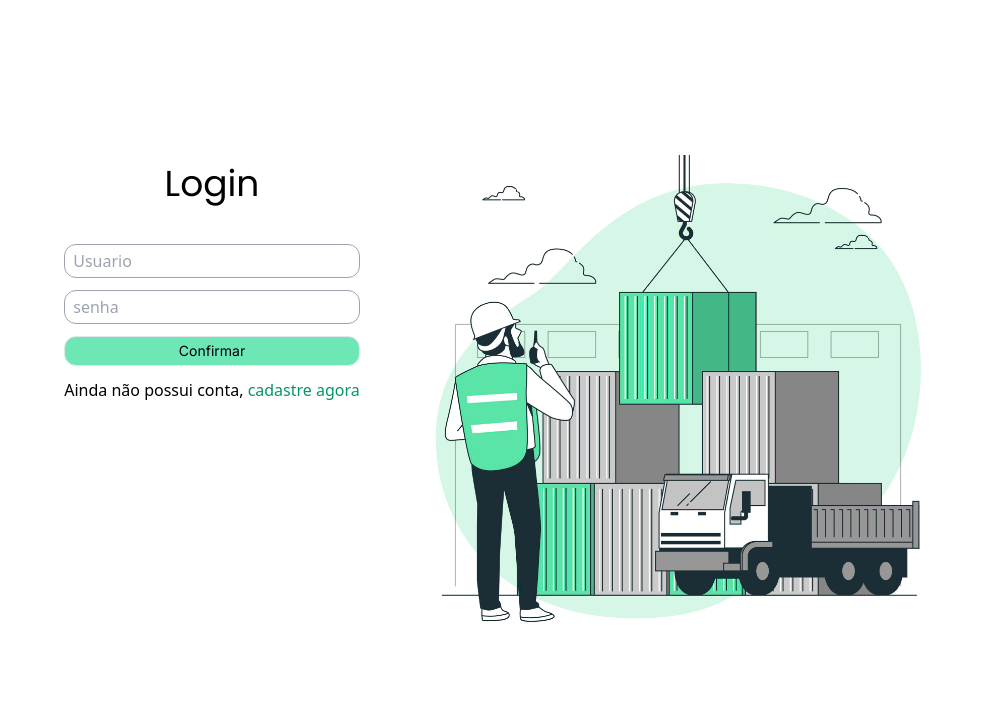
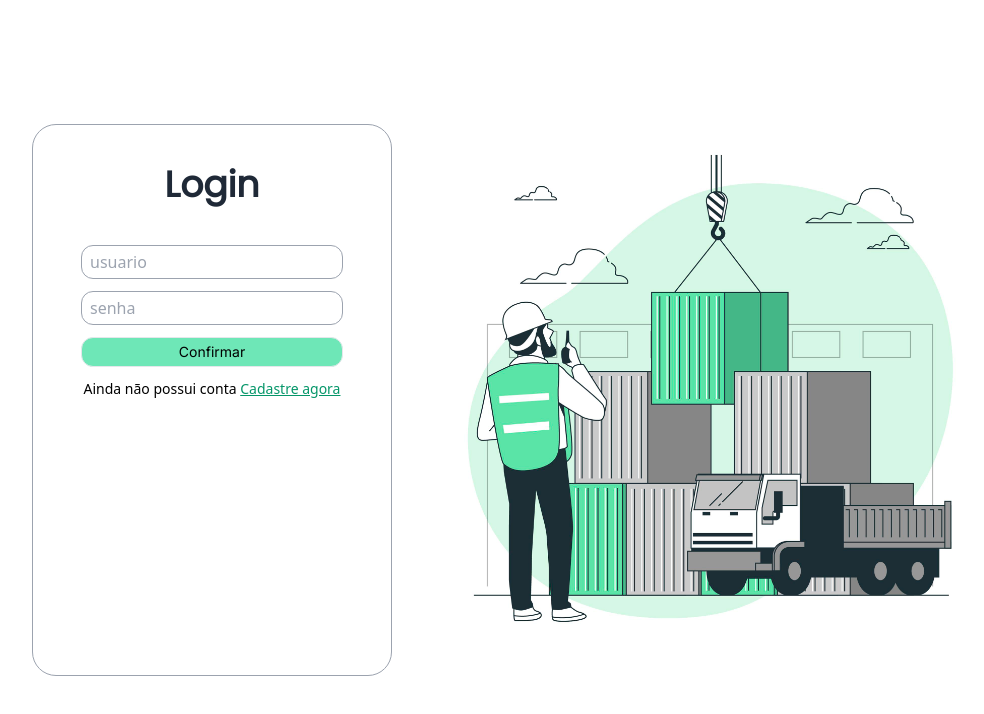
Before and after one commit to fre200tey623/Programacao-Web, a React (Vite) app in the folder Front-end/: page / in a window 1280 px wide. Shown: the top 714 px of the page, without its empty margins (144-1128 px from the left). Built offline with nearby package versions, Linux system fonts and the light colour scheme; no server answers.

Commit message:
Componente Login atualizado

```diff
--- a/Front-end/src/Login.jsx
+++ b/Front-end/src/Login.jsx
@@ -7,84 +7,53 @@ import { api } from "./services/api";
 import { useEffect, useState } from "react";
 import { Link } from "react-router-dom";
 import Loading from "./assets/images/loading.png";
-export default function Login({setToken,setNomeUsuario}) {
-  const [email,setEmail] = useState("")
-  const [senha,setSenha] = useState("")
+export default function Login({ setToken, setNomeUsuario }) {
+  const [email, setEmail] = useState("");
+  const [senha, setSenha] = useState("");
   const [isLoading, setIsLoading] = useState(false);
-  const navigate = useNavigate()
+  const navigate = useNavigate();
 
-  const [latitude,setLatitude] = useState()
-  const [longitude,setLongitude] = useState()
-  const [pais,setPais] = useState("")
-  const [cidade,setCidade] = useState("")
-  const [estado,setEstado] = useState("")
+  const [latitude, setLatitude] = useState();
+  const [longitude, setLongitude] = useState();
+  const [pais, setPais] = useState("");
+  const [cidade, setCidade] = useState("");
+  const [estado, setEstado] = useState("");
 
-    // function handleClick(){
-    //   setIsLoading(true);
-    //   api.post("usuario/login",{
-    //     email: email,
-    //     senha: senha,
-    //     local: {
-    //       longitude:231,
-    //       latitude:231,
-    //       pais:"231",
-    //       estado:"231",
-    //       cidade:"231"
-    //     }
-    //   })
-    //   .then(function (response) {
-    //     console.log(response.data);
-    //     {setToken(response.data.data.token)};
-    //     {setNomeUsurio(response.data.data.nome)}
-
-    //     setIsLoading(false);
-    //     navigate("/home")
-
-    //   })
-    //   .catch(function (error) {
-    //     console.log(error);
-    //     setIsLoading(false);
-    //   });
-    // }
-
-    useEffect(()=>{
-      api.get("https://ipapi.co/json")
+  useEffect(() => {
+    api
+      .get("https://ipapi.co/json")
       .then((response) => {
-        //console.log(response.data);
         setLatitude(response.data.latitude),
           setLongitude(response.data.longitude),
           setPais(response.data.country_name),
           setCidade(response.data.city),
-        setEstado(response.data.region)
-      }).catch((error)=>{
-        console.log(error)})
-    },[])
+          setEstado(response.data.region);
+      })
+      .catch((error) => {
+        console.log(error);
+      });
+  }, []);
 
-    function handleClick(){
-
-
+  function handleClick() {
     setIsLoading(true);
-    api.post("usuario/login", {
+    api
+      .post("usuario/login", {
         email: email,
         senha: senha,
         local: {
-          latitude:latitude,
-          longitude:longitude,
+          latitude: latitude,
+          longitude: longitude,
           pais: pais,
           cidade: cidade,
-          estado: estado
-
+          estado: estado,
         },
       })
       .then(function (response) {
+        localStorage.setItem("token", response.data.data.token);
+        localStorage.setItem("nomeUsuario", response.data.data.nome);
 
-      // Armazena os valores no localStorage após o login bem-sucedido
-      localStorage.setItem('token', response.data.data.token);
-      localStorage.setItem('nomeUsuario', response.data.data.nome);
-
-      // Configura os estados com os valores obtidos
-      {setToken(response.data.data.token)}
-      {setNomeUsuario(response.data.data.nome)}
+        {setToken(response.data.data.token);}
+        {setNomeUsuario(response.data.data.nome);}
 
         setIsLoading(false);
         navigate("/home");
@@ -95,35 +64,48 @@ export default function Login({setToken,setNomeUsuario}) {
       });
   }
 
-
   return (
     <div className='h-screen w-full flex justify-center items-center '>
       <div className=' flex gap-16 bg-white rounded-lg px-12 py-6 h-3/4 mx-0 md:mx-4'>
-        <div className="flex flex-col h-full gap-10 pt-10  min-w-[278px]">
+        <div className='flex flex-col h-full gap-10 pt-10 border border-gray-400 rounded-3xl  min-w-[360px]'>
           <div className='flex justify-center '>
-            <h1 className='text-4xl'>Login</h1>
+            <h1 className='text-4xl font-semibold text-gray-800'>Login</h1>
           </div>
+          <div className='flex flex-col gap-3 mx-12'>
             <div className='flex flex-col gap-3'>
-            <div className='flex flex-col gap-3'>
-              <Placeholder type={"text"} placeholder={"Usuario"} onChange={(event)=>setEmail(event.target.value)}/>
-              <Placeholder type={"password"} placeholder={"senha"} onChange={(event)=>setSenha(event.target.value)}/>
-              <Button name={"Confirmar"} onClick={handleClick} isLoading={isLoading} src={Loading} className={"animate-spin h-4 w-4"} cor={"bg-emerald-300"}/>
-
+              <Placeholder
+                type={"text"}
+                placeholder={"usuario"}
+                onChange={(event) => setEmail(event.target.value)}
+              />
+              <Placeholder
+                type={"password"}
+                placeholder={"senha"}
+                onChange={(event) => setSenha(event.target.value)}
+              />
+              <Button
+                name={isLoading ? "Autenticando" : "Confirmar"}
+                onClick={handleClick}
+                isLoading={isLoading}
+                src={Loading}
+                className={"animate-spin h-4 w-4"}
+                cor={"bg-emerald-300"}
+              />
             </div>
-            <div className="flex justify-center">
+            <div className='flex justify-center text-sm'>
               <p>
-              Ainda não possui conta,{" "}
+                Ainda não possui conta{" "}
                 <Link
-                to={'/cadastro'}
+                  to={"/cadastro"}
                   className='text-emerald-600 hover:text-emerald-300'
                 >
-                cadastre agora
+                  <u>Cadastre agora</u>
                 </Link>
               </p>
             </div>
           </div>
         </div>
-        <div className="hidden lg:block">
+        <div className='hidden lg:block'>
           <img src={imagemFundo} className='h-full py-6' />
         </div>
       </div>
```
Lines whose indentation alone changed are shown as unchanged.
